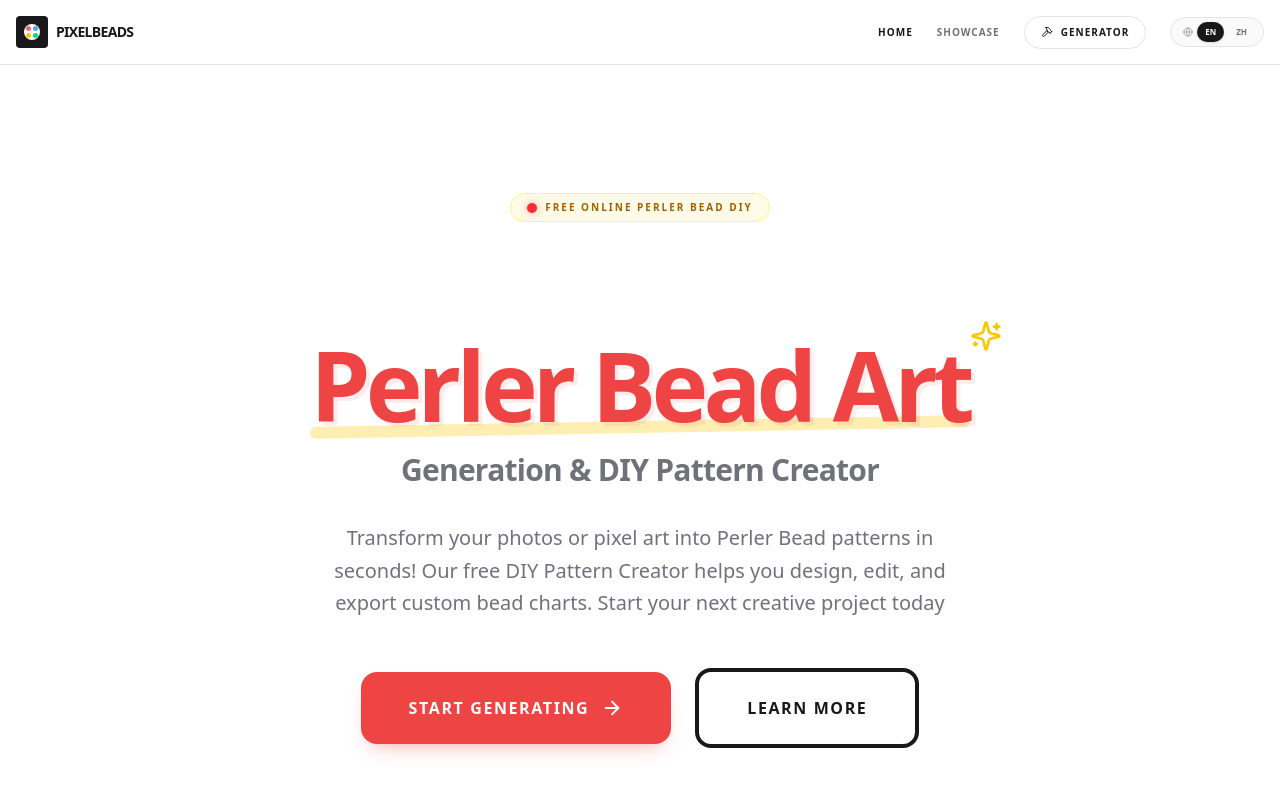
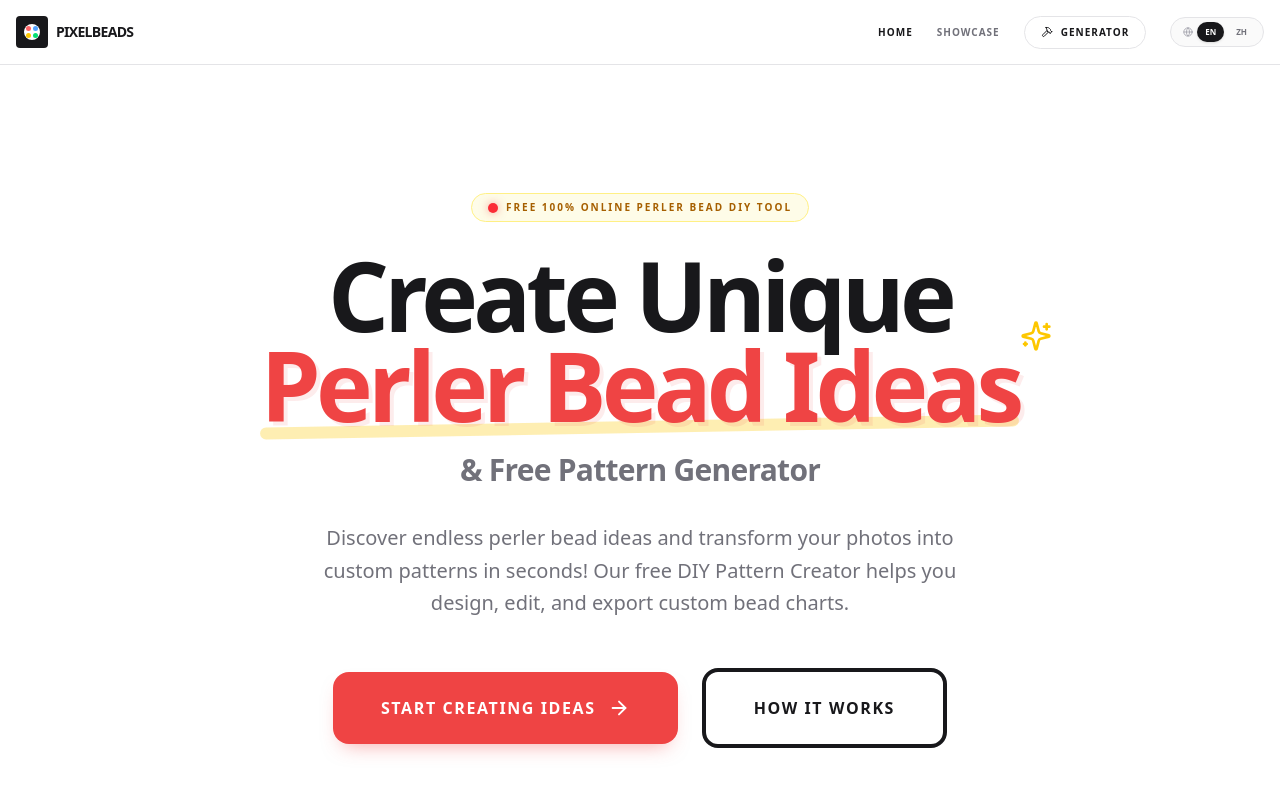
Before and after one commit to huhuhaheiovo/pixel-beads, a Next.js app: page /en in a window 1280 px wide. Shown: the top 800 px of the page. Built offline with nearby package versions, Linux system fonts and the light colour scheme.

Commit message:
更新seo

```diff
--- a/messages/en.json
+++ b/messages/en.json
@@ -5,13 +5,15 @@
         "showcase": "Showcase"
     },
     "HomePage": {
-        "badge": "Free Online Perler Bead Diy",
-        "titlePrefix": "",
-        "titleAccent": "Perler Bead Art",
-        "titleSuffix": "Generation & DIY Pattern Creator",
-        "description": "Transform your photos or pixel art into Perler Bead patterns in seconds! Our free DIY Pattern Creator helps you design, edit, and export custom bead charts. Start your next creative project today",
-        "ctaStart": "Start Generating",
-        "ctaLearn": "Learn More",
+        "badge": "Free 100% Online Perler Bead DIY Tool",
+        "titlePrefix": "Create Unique",
+        "titleAccent": "Perler Bead Ideas",
+        "titleSuffix": "& Free Pattern Generator",
+        "metaTitle": "Perler Bead Ideas & Free Pattern Generator - PixelBeads",
+        "metaDescription": "Explore endless perler bead ideas or create your own with our free pattern generator. Convert photos to custom designs, match colors, and export PDF guides.",
+        "description": "Discover endless perler bead ideas and transform your photos into custom patterns in seconds! Our free DIY Pattern Creator helps you design, edit, and export custom bead charts.",
+        "ctaStart": "Start Creating Ideas",
+        "ctaLearn": "How It Works",
         "stats": {
             "brands": "Bead Brands",
             "export": "HD Export",
--- a/messages/zh.json
+++ b/messages/zh.json
@@ -9,6 +9,8 @@
         "titlePrefix": "免费",
         "titleAccent": "拼豆艺术",
         "titleSuffix": "生成器与作品集",
+        "metaTitle": "拼豆创意 & 免费图纸生成器 - PixelBeads",
+        "metaDescription": "探索无限拼豆创意，或使用我们的免费图纸生成器创作您自己的设计。将照片转换为定制图纸，匹配颜色，并导出 PDF 指南。",
         "description": "只需几秒钟，即可将您的照片转换为精美的像素拼豆图纸。支持自定义网格、精准色彩匹配，以及高清 PDF/图片导出。",
         "ctaStart": "开始创作",
         "ctaLearn": "了解更多",
--- a/src/app/[locale]/page.tsx
+++ b/src/app/[locale]/page.tsx
@@ -1,3 +1,4 @@
+import type { Metadata } from 'next'
 import { Link } from '@/i18n/routing'
 import { ArrowRight, ImageIcon, LayoutGrid, Download, Zap, Hammer, Heart, Star, Sparkles } from 'lucide-react'
 import { useTranslations } from 'next-intl';
@@ -6,8 +7,62 @@ import Image from 'next/image';
 import fs from 'fs';
 import path from 'path';
 
-export default async function Home() {
+export async function generateMetadata({ params }: { params: Promise<{ locale: string }> }): Promise<Metadata> {
+    const { locale } = await params;
+    const t = await getTranslations({ locale, namespace: 'HomePage' });
+
+    return {
+        title: t('metaTitle'),
+        description: t('metaDescription'),
+    };
+}
+
+export default async function Home({ params }: { params: Promise<{ locale: string }> }) {
+    const { locale } = await params;
     const t = await getTranslations('HomePage');
+
+    const jsonLd = {
+        "@context": "https://schema.org",
+        "@graph": [
+            {
+                "@type": "SoftwareApplication",
+                "name": "PixelBeads Pattern Generator",
+                "applicationCategory": "DesignApplication",
+                "operatingSystem": "Web",
+                "offers": {
+                    "@type": "Offer",
+                    "price": "0",
+                    "priceCurrency": "USD"
+                }
+            },
+            {
+                "@type": "HowTo",
+                "name": t('howItWorks.step1Title'),
+                "step": [
+                    {
+                        "@type": "HowToStep",
+                        "name": t('howItWorks.step1Title'),
+                        "text": t('howItWorks.step1Desc')
+                    },
+                    {
+                        "@type": "HowToStep",
+                        "name": t('howItWorks.step2Title'),
+                        "text": t('howItWorks.step2Desc')
+                    },
+                    {
+                        "@type": "HowToStep",
+                        "name": t('howItWorks.step3Title'),
+                        "text": t('howItWorks.step3Desc')
+                    },
+                    {
+                        "@type": "HowToStep",
+                        "name": t('howItWorks.step4Title'),
+                        "text": t('howItWorks.step4Desc')
+                    }
+                ]
+            }
+        ]
+    };
 
     // Sample images from all theme directories
     const themeDirs = ['pallettes', 'halloween', 'christmas'];
@@ -31,6 +86,10 @@ export default async function Home() {
 
     return (
         <main className="min-h-screen">
+            <script
+                type="application/ld+json"
+                dangerouslySetInnerHTML={{ __html: JSON.stringify(jsonLd) }}
+            />
             {/* Hero Section */}
             <section className="relative pt-20 pb-16 lg:pt-32 lg:pb-32 overflow-hidden bg-white">
                 <div className="container mx-auto px-4 relative z-10">
```
